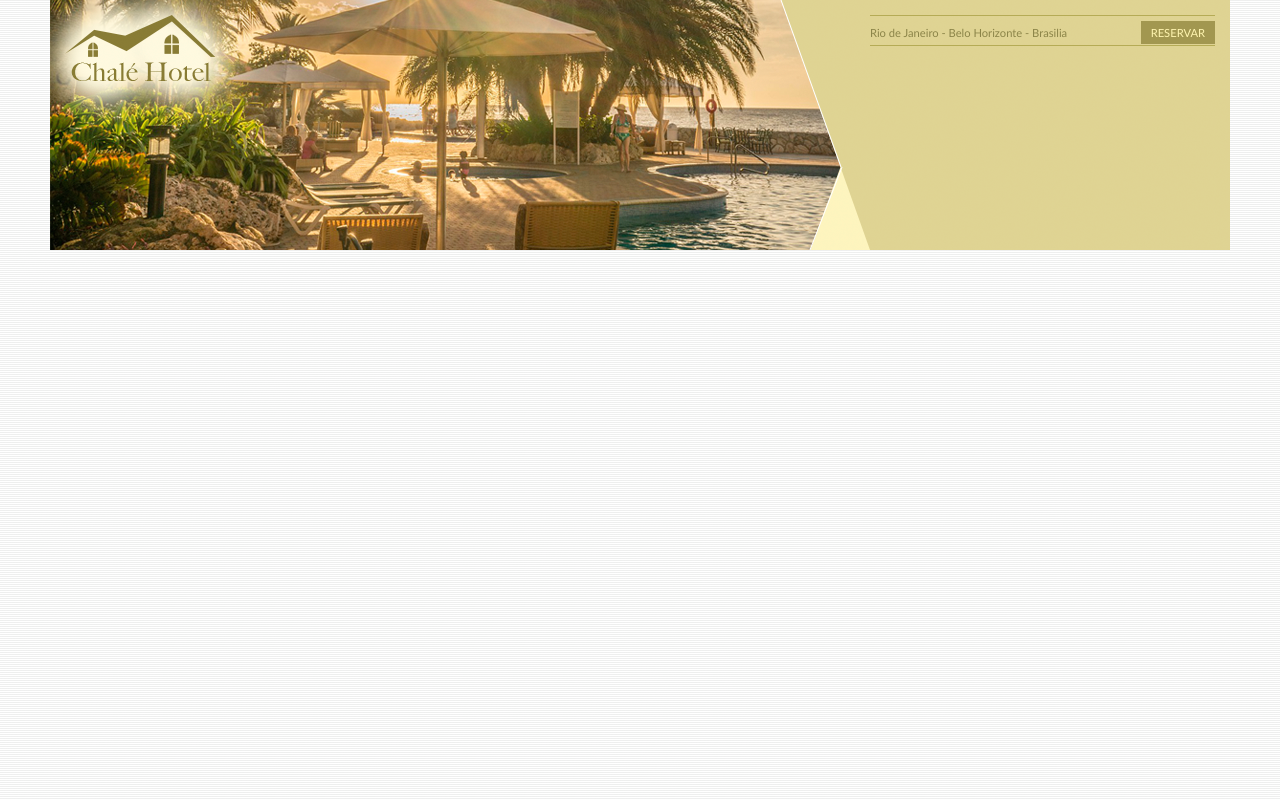
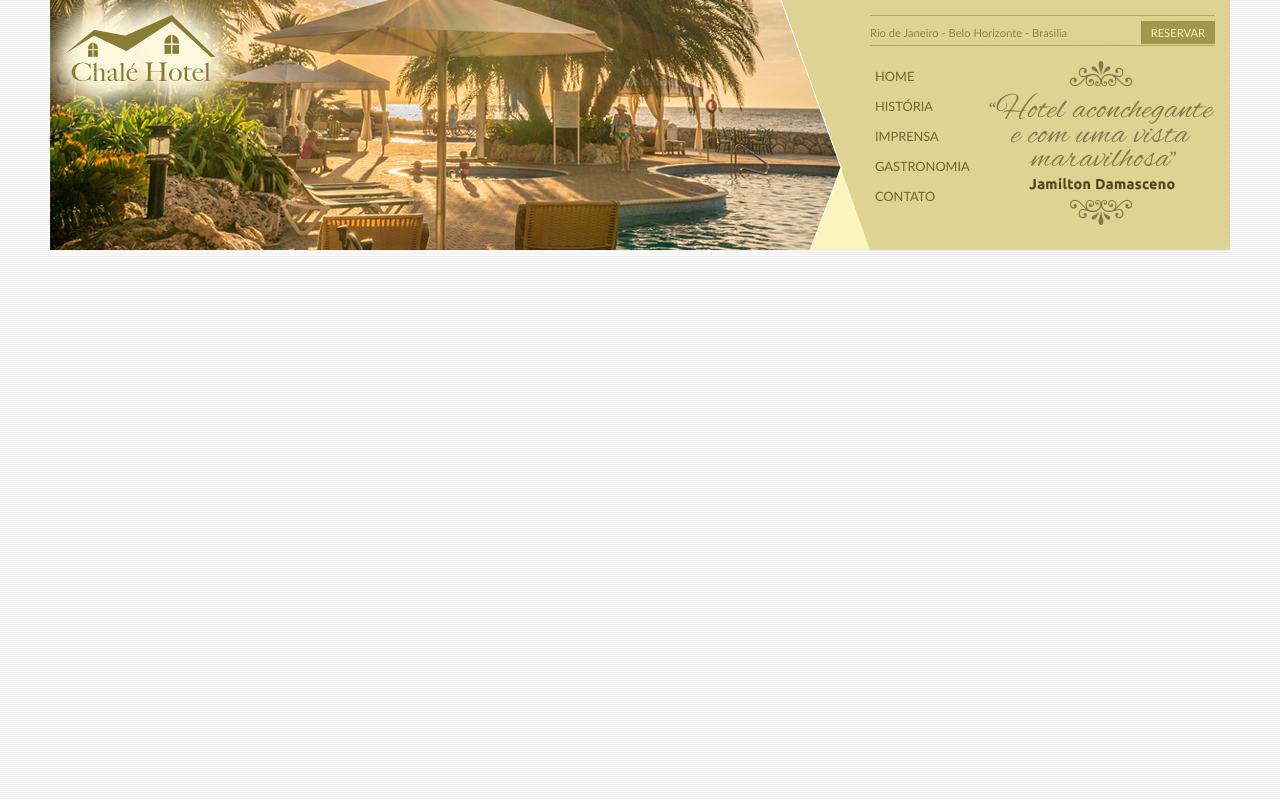
Before and after one commit to EltonFrota/Chale-Hotel, a plain HTML site: page index.html in a window 1280 px wide. Drawn offline with Linux system fonts and the light colour scheme.

Commit message:
Finalização do topo

```diff
--- a/css/style.css
+++ b/css/style.css
@@ -83,3 +83,28 @@ a.reserva {
     padding: 5px 10px;
     float: right;
 }
+
+#menu {
+    margin-top: 15px;
+}
+
+ul#navegacao {
+    float: left;
+}
+ul#navegacao a {
+    text-transform: uppercase;
+    font-size: 0.8em;
+    padding: 5px;
+    color: #6e672c;
+    line-height: 30px;
+}
+
+ul#navegacao a:hover {
+    background: #fdf6be;
+}
+
+.depoimento{
+    width: 226px;
+    height: 164px;
+    float: right;
+}
--- a/index.html
+++ b/index.html
@@ -18,15 +18,26 @@
             </div><!--Fim Area Logo-->
 
             <div id="area-menu"><!--Inicio Area Menu-->
-                <div id="conteudo-menu">
-                    <div id="menu-locais">
+                <div id="conteudo-menu"><!--Inicio conteudo-menu-->
+                    <div id="menu-locais"><!--Inicio menu-locais-->
                         <span class="locais">
                             Rio de Janeiro - Belo Horizonte - Brasilia
                         </span>
                         <a class="reserva" href="">Reservar</a>
                         <div style="clear: both;"></div>
-                    </div>
-                </div>
+                    </div><!--Fim menu-locais-->
+                    <div id="menu"><!--Inicio menu-->
+                        <ul id="navegacao">
+                            <li><a href="">Home</a></li>
+                            <li><a href="">História</a></li>
+                            <li><a href="">Imprensa</a></li>
+                            <li><a href="">Gastronomia</a></li>
+                            <li><a href="">Contato</a></li>
+                        </ul>
+
+                        <img class="depoimento" src="imagens/depoimento.png" alt="">
+                    </div><!--Fim menu-->
+                </div><!--Fim conteudo-menu-->
             </div><!--Fim Area Menu-->
         </div><!--Fim do Topo-->
 
```
